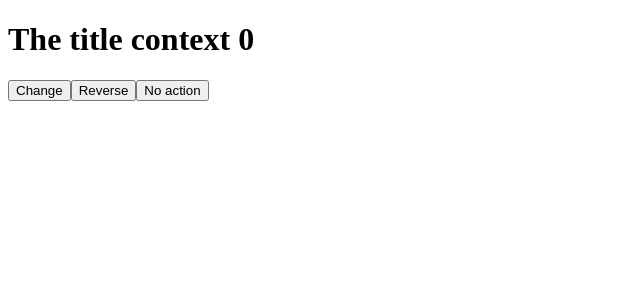
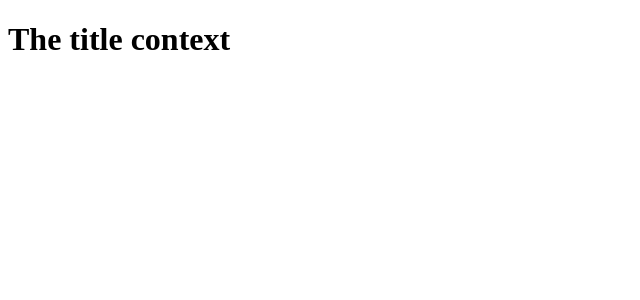
Before and after one commit to meloryayala/react-hooks, a React (Create React App) app: page / in a window 1280 px wide. Shown: the top 300 px of the page, without its empty margins (0-640 px from the left). Built offline with nearby package versions, Linux system fonts and the light colour scheme.

Commit message:
React hook useContext + useReducer

```diff
--- a/src/App.js
+++ b/src/App.js
@@ -5,11 +5,12 @@ import HookUseMemo from "./hooks/HookUseMemo";
 import HookUseRef from "./hooks/HookUseRef";
 import HookUseContext from "./hooks/HookUseContext";
 import HookUseReducer from "./hooks/HookUseReducer";
+import HookUseContextUseReducer from "./hooks/useContext+useReducer/HookUseContextUseReducer";
 
 
 const App = () => {
     return (
-        <HookUseReducer />
+        <HookUseContextUseReducer />
     )
 }
 export default App;
--- /dev/null
+++ b/src/hooks/useContext+useReducer/HookUseContextUseReducer.jsx
@@ -0,0 +1,78 @@
+import P from 'prop-types'
+import {createContext, useContext, useReducer, useRef} from "react";
+
+//actions.jsx
+const actions = {
+    CHANGE_TITLE : 'CHANGE_TITLE',
+};
+
+//data.jsx
+const globalState = {
+    title: 'The title context',
+    body: 'The context body',
+    counter: 0,
+};
+
+
+//reducer.jsx
+const reducer = (state, action) => {
+    switch (action.type) {
+        case actions.CHANGE_TITLE: {
+            console.log('Change title');
+            return {...state, title: action.payload};
+        }
+    };
+
+    return {...state};
+};
+
+
+//AppContext
+const Context = createContext();
+const AppContext = ({children}) => {
+    const [state, dispatch] = useReducer(reducer, globalState);
+
+    const changeTitle = (payload) => {
+        dispatch({ type: actions.CHANGE_TITLE, payload });
+    };
+
+    return (
+        <Context.Provider value={{ state, changeTitle }}>
+            {children}
+        </Context.Provider>
+    );
+};
+
+AppContext.propTypes = {
+    children: P.node,
+};
+
+
+// H1 /  index.jsx
+const H1 = () => {
+    const context = useContext(Context);
+    // const  inputRef = useRef();
+
+    return (
+        <>
+        <h1 onClick={() => context.changeTitle('Hello')}>
+            {context.state.title}
+        </h1>
+            {/*<input type="text" ref={inputRef} />*/}
+        </>
+    );
+};
+
+
+//App.jsx
+const HookUseContextUseReducer = () => {
+    return (
+        <AppContext>
+            <div>
+                <H1 />
+            </div>
+        </AppContext>
+    );
+};
+
+export default HookUseContextUseReducer;
```
